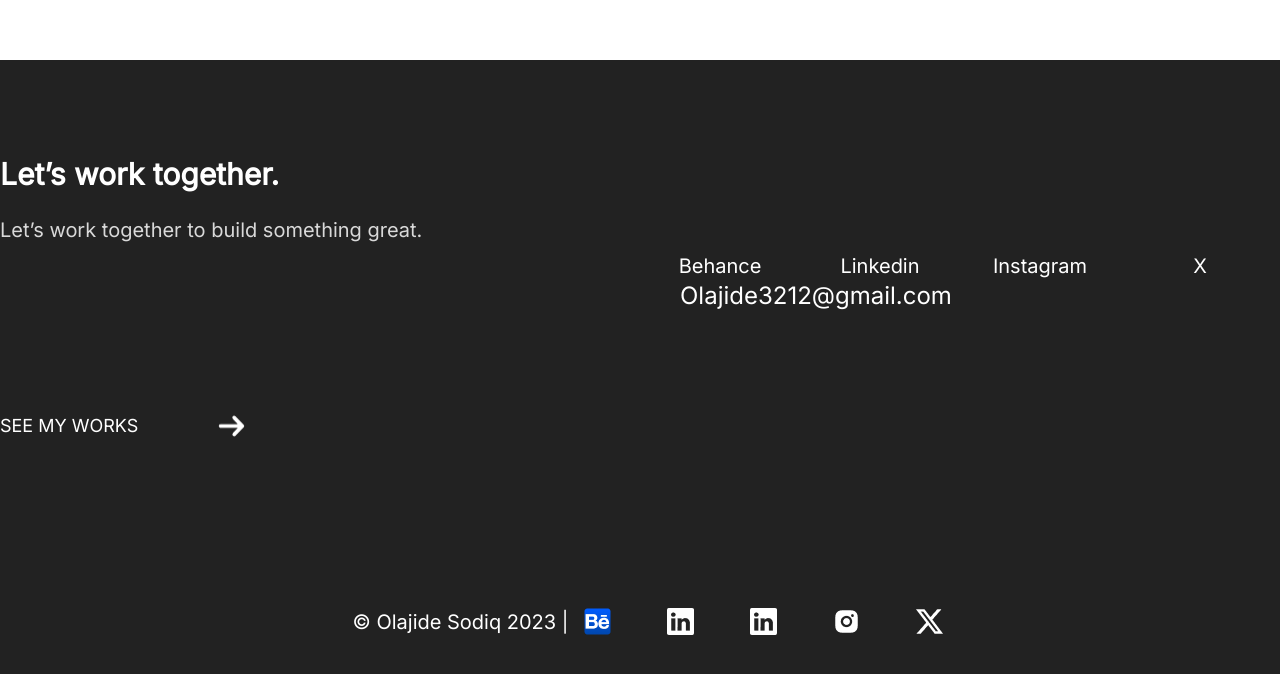
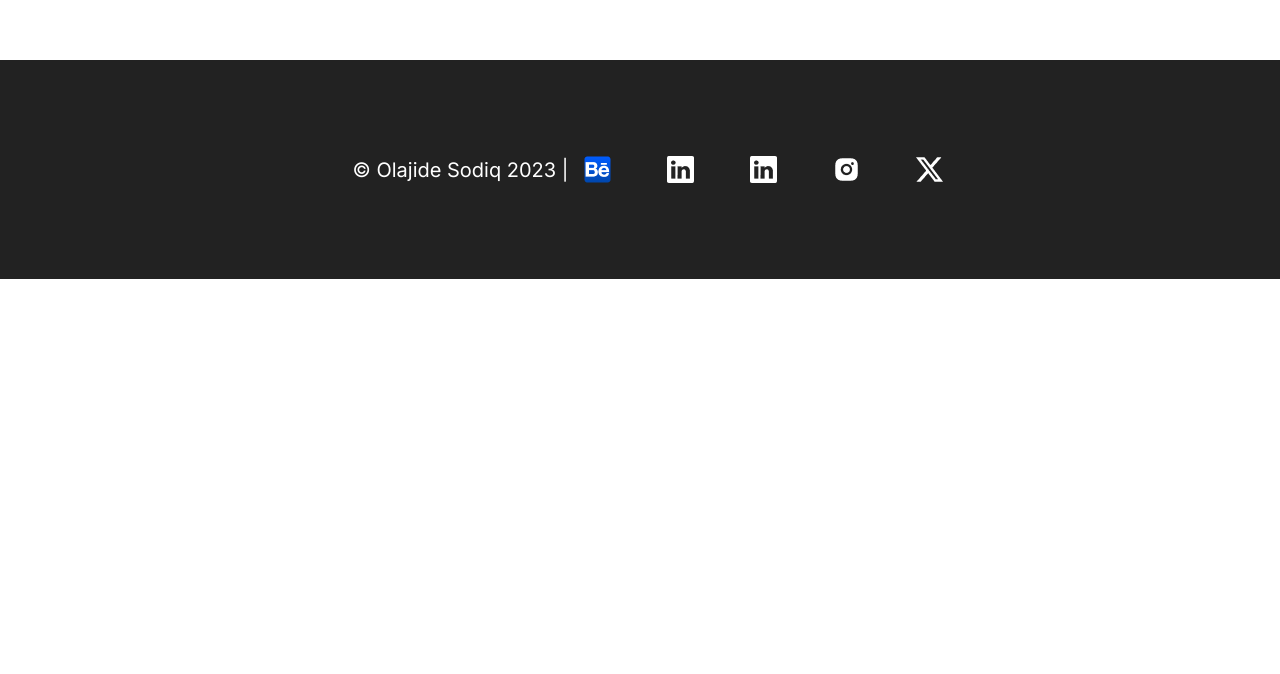
Before and after one commit to monyasau/abefe, a React (Vite) app: page / in a window 1280 px wide. Shown: the part 3018-3692 px from the top of the page. After the commit the page ends 3297 px from the top, so only its background shows below. Built offline with nearby package versions, Linux system fonts and the light colour scheme.

Commit message:
update: restructuring footer section

```diff
--- a/src/components/FooterSection.jsx
+++ b/src/components/FooterSection.jsx
@@ -10,9 +10,9 @@ import xIcon from "../assets/images/x.png"
 export default function FooterSection() {
   return (
     <>
-      <div className="bg-[#222222] py-24">
-        <div className=" max-w-screen-xl mx-auto text-center md:text-start  md:grid grid-cols-2">
-          <div>
+      <div className="bg-[#222222] py-12">
+        {/* <div className=" max-w-screen-xl mx-auto text-center md:text-start  md:grid grid-cols-2"> */}
+          {/* <div>
             <div className="md:pb-24 pb-6">
               <h1 className=" text-white font-semibold text-3xl">
                 Let’s work together.
@@ -26,23 +26,25 @@ export default function FooterSection() {
                 href="#"
                 className="flex justify-center md:justify-normal gap-20 text-white font-medium hover:underline text-lg"
               >
-                SEE MY WORKS <img src={arrowIcon} alt="" />
+                SEE MY WORKS
+                <svg xmlns="http://www.w3.org/2000/svg" viewBox="0 0 24 24" fill="currentColor" className="w-10 h-6">
+  <path fillRule="evenodd" d="M12.97 3.97a.75.75 0 0 1 1.06 0l7.5 7.5a.75.75 0 0 1 0 1.06l-7.5 7.5a.75.75 0 1 1-1.06-1.06l6.22-6.22H3a.75.75 0 0 1 0-1.5h16.19l-6.22-6.22a.75.75 0 0 1 0-1.06Z" clipRule="evenodd" />
+</svg>
               </a>
             </div>
-          </div>
+          </div> */}
 
-          <div className=" md:my-24">
-            <div className="grid  grid-cols-4 ">
+          {/* <div className=" md:my-24"> */}
+            {/* <div className="grid  grid-cols-4 ">
               <a href="#" className=" text-xl mx-auto text-white hover:underline">Behance</a>
               <a href="#" className=" text-xl mx-auto text-white hover:underline">Linkedin</a>
               <a href="#" className=" text-xl mx-auto text-white hover:underline">Instagram</a>
               <a href="#" className=" text-xl  mx-auto text-white hover:underline">X</a>
-              {/* <br /> */}
             </div>
-            <a href="mailto:olajide3212@gmail.com" className=" text-2xl px-10  mx-auto text-white hover:underline">Olajide3212@gmail.com</a>
-          </div>
-        </div>
-        <div className="mx-auto md:py-24 pt-32 align-middle text-white font-inter text-xl text-center flex items-center ">
+            <a href="mailto:olajide3212@gmail.com" className=" text-2xl px-10  mx-auto text-white hover:underline">Olajide3212@gmail.com</a> */}
+          {/* </div> */}
+        {/* </div> */}
+        <div className="mx-auto md:py-6 pt-32 align-middle text-white font-inter text-xl text-center flex items-center ">
           <div className="md:flex mx-auto">
           <span className="mx-4 my-auto"> © Olajide Sodiq 2023 | </span><div className="flex py-6 gap-14">
           <a href="#" className=""><img src={behanceIcon} alt="" /></a>
```
